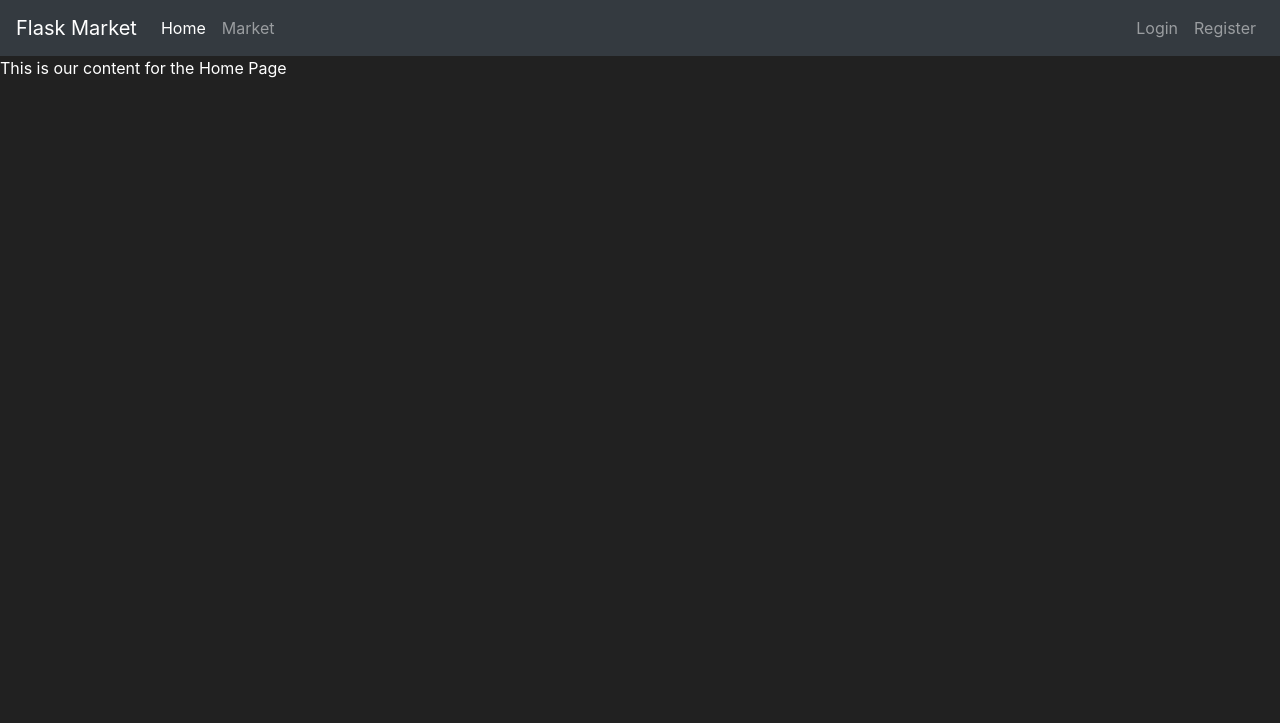
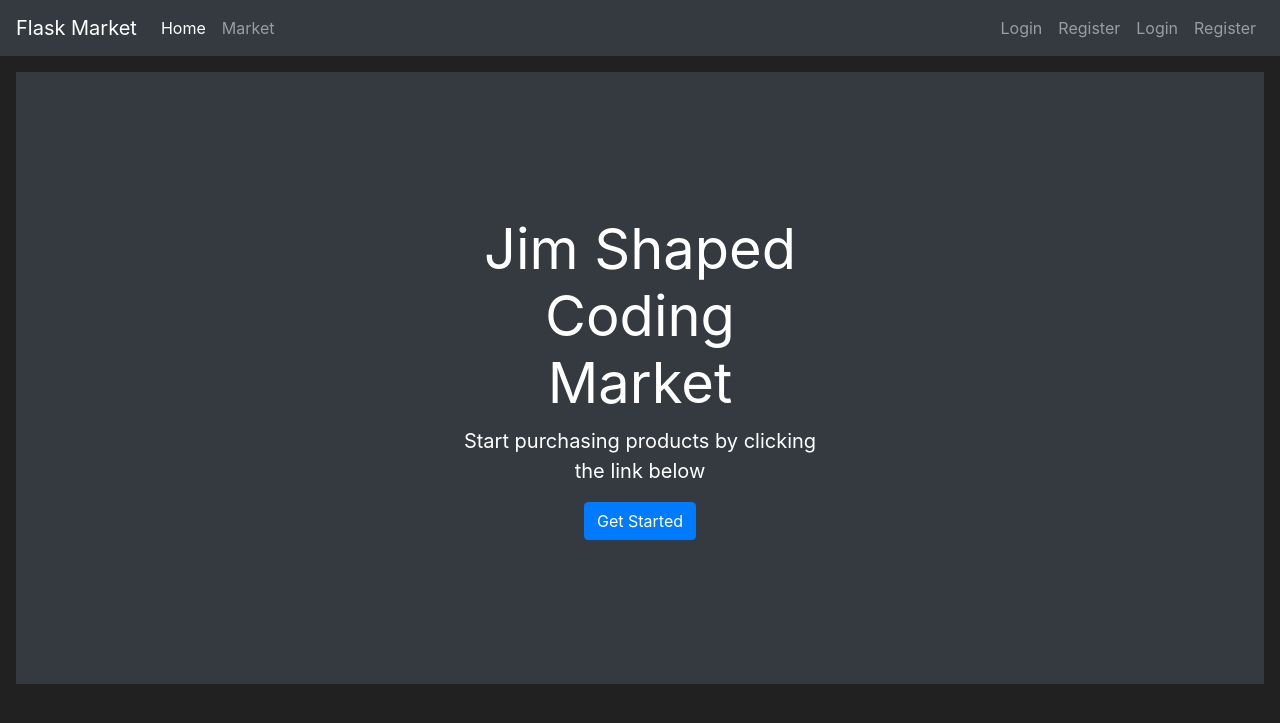
Before and after one commit to javierjuanJJ/FlaskMarket, a Flask app: page / in a window 1280 px wide. Shown: the top 723 px of the page. Run offline with Flask 2, Linux system fonts and the light colour scheme; some libraries are stand-ins or nearby versions.

Commit message:
Commit 14 13 - Logout & Customizations

```diff
--- a/market/__init__.py
+++ b/market/__init__.py
@@ -9,5 +9,7 @@ db = SQLAlchemy(app)
 app.config['SECRET_KEY'] = 'ec9439cfc6c796ae2029594d'
 bcrypt = Bcrypt(app)
 login_manager = LoginManager(app)
+login_manager.login_view = "login_page"
+login_manager.login_message_category = "info"
 
 from market import routes
--- a/market/routes.py
+++ b/market/routes.py
@@ -4,7 +4,7 @@ from flask import render_template, redirect, url_for, flash
 from market import app, db
 from market.forms import RegisterForm, LoginForm
 from market.models import Item, User
-from flask_login import login_user
+from flask_login import login_user, logout_user
 
 
 @app.route('/')
@@ -50,3 +50,10 @@ def login_page():
             flash('Username and password are not match! Please try again', category='danger')
 
     return render_template('login.html', form=form)
+
+
+@app.route('/logout')
+def logout_page():
+    logout_user()
+    flash("You have been logged out!", category='info')
+    return redirect(url_for("home_page"))
--- a/market/templates/base.html
+++ b/market/templates/base.html
@@ -27,6 +27,31 @@
                 <a class="nav-link" href="{{ url_for('market_page') }}">Market</a>
             </li>
         </ul>
+          {% if current_user.is_authenticated %}
+            <ul class="navbar-nav">
+                <li class="nav-item">
+                    <a class="nav-link" style="color: lawngreen; font-weight: bold">
+                        <i class="fas fa-coins"></i>
+                        {{ current_user.prettier_budget }}
+                    </a>
+                </li>
+                <li class="nav-item">
+                    <a class="nav-link">Welcome, {{ current_user.username }}</a>
+                </li>
+                <li class="nav-item">
+                    <a class="nav-link" href="{{ url_for('logout_page') }}">Logout</a>
+                </li>
+            </ul>
+          {% else %}
+            <ul class="navbar-nav">
+                <li class="nav-item">
+                    <a class="nav-link" href="{{ url_for('login_page') }}">Login</a>
+                </li>
+                <li class="nav-item">
+                    <a class="nav-link" href="{{ url_for('register_page') }}">Register</a>
+                </li>
+            </ul>
+          {% endif %}
         <ul class="navbar-nav">
             <li class="nav-item">
                 <a class="nav-link" href="{{ url_for('login_page') }}">Login</a>
--- a/market/templates/home.html
+++ b/market/templates/home.html
@@ -4,5 +4,13 @@
 {% endblock %}
 
 {% block content %}
-    This is our content for the Home Page
+    <div class="position-relative overflow-hidden p-3 p-md-5 m-md-3 text-center bg-dark" style="color:white">
+        <div class="col-md-5 p-lg-5 mx-auto my-5">
+            <h1 class="display-4 font-weight-normal">Jim Shaped Coding Market</h1>
+            <p class="lead font-weight-normal">Start purchasing products by clicking the link below</p>
+            <a class="btn btn-primary" href="{{ url_for('market_page') }}">Get Started</a>
+        </div>
+        <div class="product-device box-shadow d-none d-md-block"></div>
+        <div class="product-device product-device-2 box-shadow d-none d-md-block"></div>
+    </div>
 {% endblock %}
```
